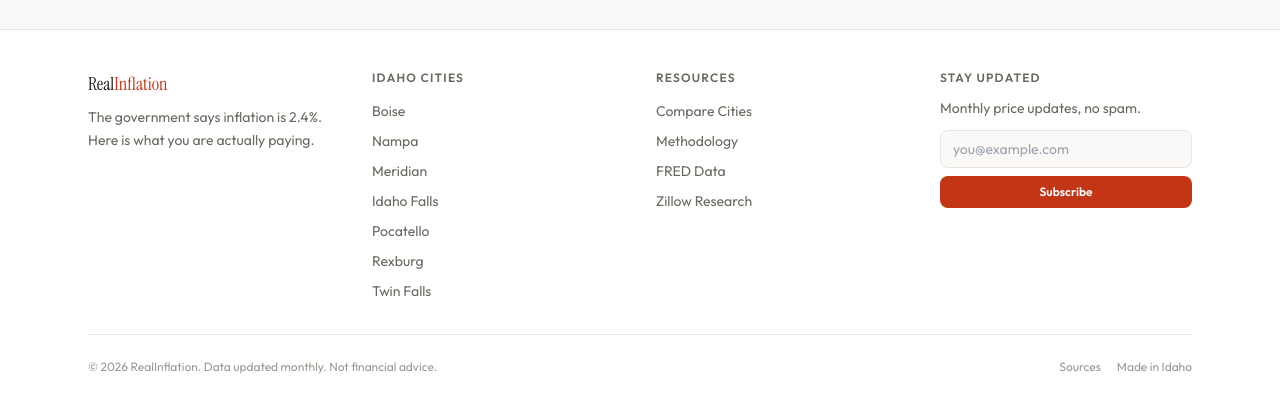
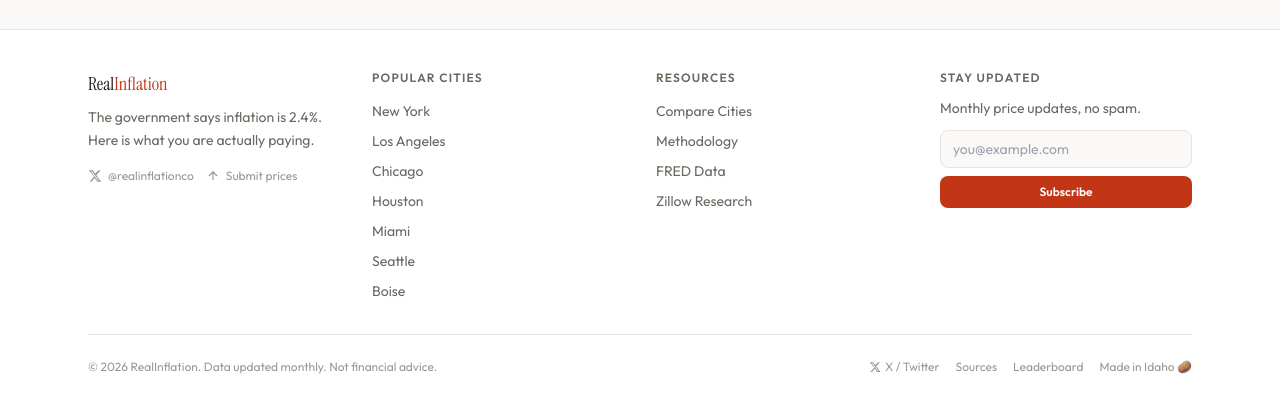
Before and after one commit to lincolnhirrlinger-cpu/realinflation, a Next.js app: page /submit in a window 1280 px wide. Shown: the part 986-1398 px from the top of the page. Built offline with nearby package versions, Linux system fonts and the light colour scheme; no server answers; the database is empty.

Commit message:
feat: X social links in footer, popular cities, social bar, leaderboard link

```diff
--- a/src/components/Footer.tsx
+++ b/src/components/Footer.tsx
@@ -2,13 +2,13 @@
 import Link from 'next/link'
 
 const cities = [
+  { name: 'New York', slug: 'new-york-ny' },
+  { name: 'Los Angeles', slug: 'los-angeles-ca' },
+  { name: 'Chicago', slug: 'chicago-il' },
+  { name: 'Houston', slug: 'houston-tx' },
+  { name: 'Miami', slug: 'miami-fl' },
+  { name: 'Seattle', slug: 'seattle-wa' },
   { name: 'Boise', slug: 'boise-id' },
-  { name: 'Nampa', slug: 'nampa-id' },
-  { name: 'Meridian', slug: 'meridian-id' },
-  { name: 'Idaho Falls', slug: 'idaho-falls-id' },
-  { name: 'Pocatello', slug: 'pocatello-id' },
-  { name: 'Rexburg', slug: 'rexburg-id' },
-  { name: 'Twin Falls', slug: 'twin-falls-id' },
 ]
 
 export default function Footer() {
@@ -25,11 +25,31 @@ export default function Footer() {
               The government says inflation is 2.4%.<br />
               Here is what you are actually paying.
             </p>
+            {/* Social links */}
+            <div className="flex items-center gap-3 mt-4">
+              <a
+                href="https://x.com/realinflationco"
+                target="_blank"
+                rel="noopener noreferrer"
+                className="flex items-center gap-1.5 text-xs text-text-muted hover:text-text-primary transition-colors"
+                aria-label="Follow on X"
+              >
+                <svg width="14" height="14" viewBox="0 0 24 24" fill="currentColor"><path d="M18.244 2.25h3.308l-7.227 8.26 8.502 11.24H16.17l-4.714-6.231-5.401 6.231H2.744l7.737-8.835L1.254 2.25H8.08l4.253 5.622zm-1.161 17.52h1.833L7.084 4.126H5.117z"/></svg>
+                @realinflationco
+              </a>
+              <a
+                href="https://realinflation.co/submit/"
+                className="flex items-center gap-1.5 text-xs text-text-muted hover:text-accent transition-colors"
+              >
+                <svg width="14" height="14" viewBox="0 0 24 24" fill="none" stroke="currentColor" strokeWidth="2"><path d="M12 5v14M5 12l7-7 7 7"/></svg>
+                Submit prices
+              </a>
+            </div>
           </div>
 
           {/* Cities */}
           <div>
-            <h4 className="label-caps mb-3">Idaho Cities</h4>
+            <h4 className="label-caps mb-3">Popular Cities</h4>
             <ul className="space-y-1.5">
               {cities.map(c => (
                 <li key={c.slug}>
@@ -71,9 +91,14 @@ export default function Footer() {
           <p className="text-xs text-text-muted">
             © {new Date().getFullYear()} RealInflation. Data updated monthly. Not financial advice.
           </p>
-          <div className="flex gap-4">
-            <Link href="/methodology" className="text-xs text-text-muted hover:text-text-secondary">Sources</Link>
-            <span className="text-xs text-text-muted">Made in Idaho</span>
+          <div className="flex items-center gap-4">
+            <a href="https://x.com/realinflationco" target="_blank" rel="noopener noreferrer" className="text-xs text-text-muted hover:text-text-secondary flex items-center gap-1">
+              <svg width="12" height="12" viewBox="0 0 24 24" fill="currentColor"><path d="M18.244 2.25h3.308l-7.227 8.26 8.502 11.24H16.17l-4.714-6.231-5.401 6.231H2.744l7.737-8.835L1.254 2.25H8.08l4.253 5.622zm-1.161 17.52h1.833L7.084 4.126H5.117z"/></svg>
+              X / Twitter
+            </a>
+            <Link href="/methodology/" className="text-xs text-text-muted hover:text-text-secondary">Sources</Link>
+            <Link href="/leaderboard/" className="text-xs text-text-muted hover:text-text-secondary">Leaderboard</Link>
+            <span className="text-xs text-text-muted">Made in Idaho 🥔</span>
           </div>
         </div>
       </div>
```
Also changed, not shown: 343 other files (tests, documents, lock files or other folders).
